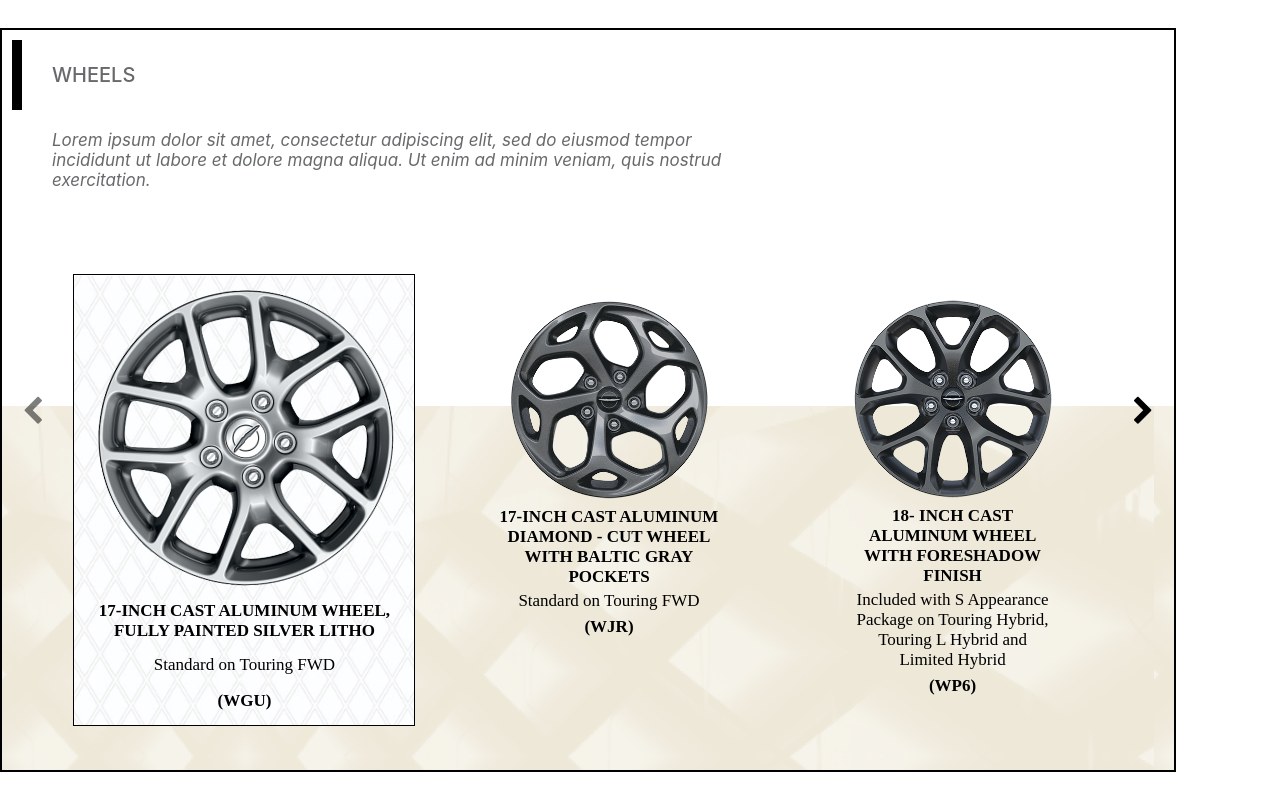
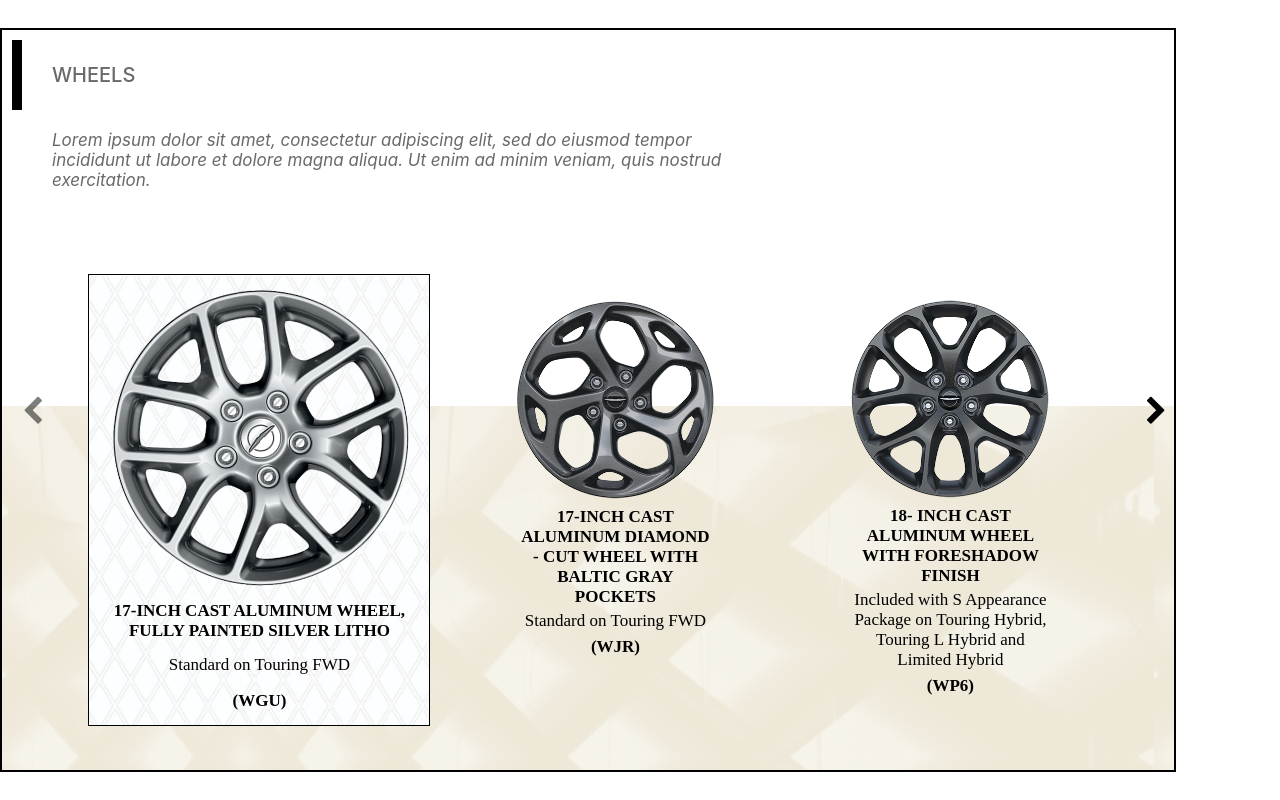
Before and after one commit to aishwaryam1202/wheels, a React (Create React App) app: page / in a window 1280 px wide. Built offline with nearby package versions, Linux system fonts and the light colour scheme; a web font is replaced by a local one.

Commit message:
Padding updated

```diff
--- a/src/Css/WheelList.css
+++ b/src/Css/WheelList.css
@@ -6,6 +6,6 @@
   align-items: center;
   font-size: 30px;
   padding: 10px 0px;
-  gap: 20px;
+  gap: 35px;
   font-family: 'varta';
 }
```
